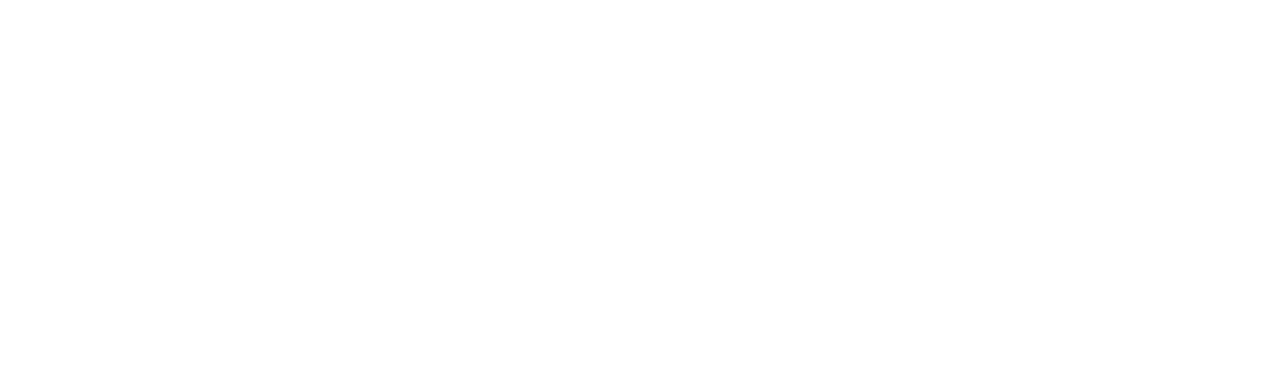
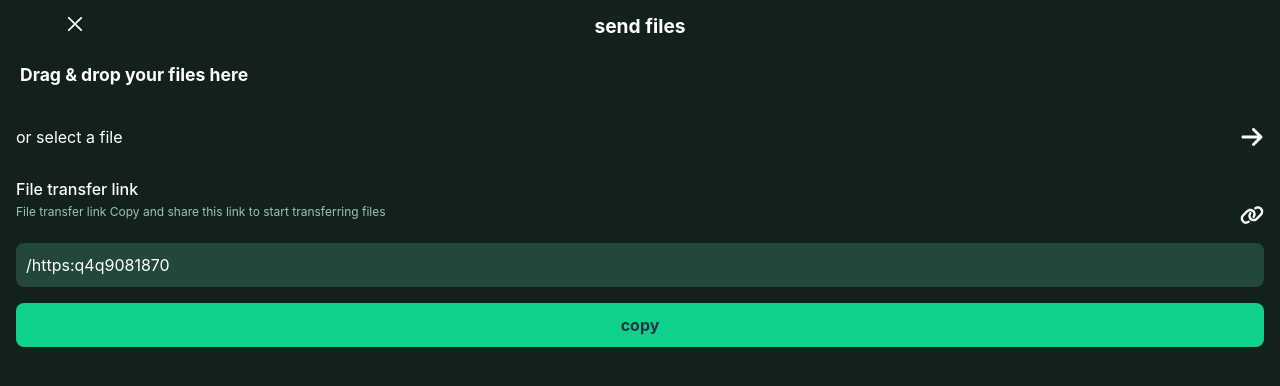
Before and after one commit to I-Vishal-Kumar/FILE_TRANSFER, a React (Vite) app in the folder frontend/: page /selectFile in a window 1280 px wide. Before the commit this address had no page. Shown: the top 386 px of the page. Built offline with nearby package versions, Linux system fonts and the light colour scheme; what qr-code-styling would draw is missing.

Commit message:
contributin

```diff
--- a/frontend/package.json
+++ b/frontend/package.json
@@ -15,6 +15,8 @@
     "qrcode.react": "^3.1.0",
     "react": "^18.2.0",
     "react-dom": "^18.2.0",
+    "react-drag-drop-files": "^2.3.10",
+    "react-dropzone": "^14.2.3",
     "react-icons": "^5.2.1",
     "react-router-dom": "^6.23.1",
     "react-toastify": "^10.0.5",
--- a/frontend/src/main.jsx
+++ b/frontend/src/main.jsx
@@ -4,6 +4,7 @@
 import Sender from "./pages/Sender.jsx";
 import Receiver from "./pages/Receiver.jsx";
 import Home from "./pages/Home.jsx";
+import SelectFIle from "./pages/SelectFIle.jsx";
 
 ReactDOM.createRoot(document.getElementById("root")).render(
     <Router>
@@ -11,6 +12,7 @@
             <Route path="" element={<Sender />}></Route>
             <Route path="receiver/:connId?" element={<Receiver />} />
             <Route path="home" element={<Home />} />
+            <Route path="selectFile" element={<SelectFIle />} />
         </Routes>
     </Router>
 );
--- /dev/null
+++ b/frontend/src/pages/SelectFIle.jsx
@@ -0,0 +1,54 @@
+import { RxCross2 } from "react-icons/rx";
+import { FaArrowRight } from "react-icons/fa6";
+import React, { useCallback } from 'react';
+import { useDropzone } from 'react-dropzone';
+import { FaLink } from "react-icons/fa6";
+
+function SelectFIle() {
+    const onDrop = useCallback(acceptedFiles => {
+        console.log(acceptedFiles);
+    }, []);
+    const { getRootProps, getInputProps } = useDropzone({ onDrop });
+
+    return (
+        <div className="h-dvh w-dvw bg-[#12211C] " >
+            <div style={{ display: "grid", gridTemplateColumns: "10% 80% 10%", justifyItems: "center" }} className="p-3 ">
+                <RxCross2 className="text-white font-bold text-[1.5rem]  " />
+                <p className="text-white font-bold text-[1.2rem] ">send files</p>
+            </div>
+            <h1 className="text-white text-[1.1rem] p-4 px-5 font-bold leading-3 " >Drag & drop your files here</h1>
+
+            <div className="h-[10vh] " >
+                <div {...getRootProps()}>
+                    <input {...getInputProps()} id="file" />
+                </div>
+                <div className="flex justify-between items-center h-full px-4 " >
+                    <label htmlFor="file" className="text-white text-[1rem] font-[400] leading-3" >or select a file</label>
+                    <FaArrowRight className="text-white font-bold text-[1.5rem]  " />
+                </div>
+            </div>
+
+            <div className="flex flex-col px-4 " >
+                <h5 className="font-[500] text-[#fff]" >File transfer link</h5>
+                <div className="flex justify-between mt-0.5 " >
+                    <div className="w-[80%] text-[.75rem] text-[#91C9B5] " >File transfer link
+                        Copy and share this link to start transferring files</div>
+                    <FaLink className="text-white font-bold text-[1.5rem]  " />
+                </div>
+            </div>
+
+            <div className=" px-4 mt-4  " >
+               <input type="text" name="" id="" value={"/https:q4q9081870"}  className="w-full bg-[#24473B]  text-white p-2.5 rounded-lg " />
+            </div>
+
+            <div className=" px-4 mt-4  " >
+              <p className="w-full bg-[#0FD18C] font-bold  p-2.5 text-center  rounded-lg " >copy</p>
+            </div>
+
+
+
+        </div>
+    )
+}
+
+export default SelectFIle
```
Also changed, not shown: 1 other file (tests, documents, lock files or other folders).
